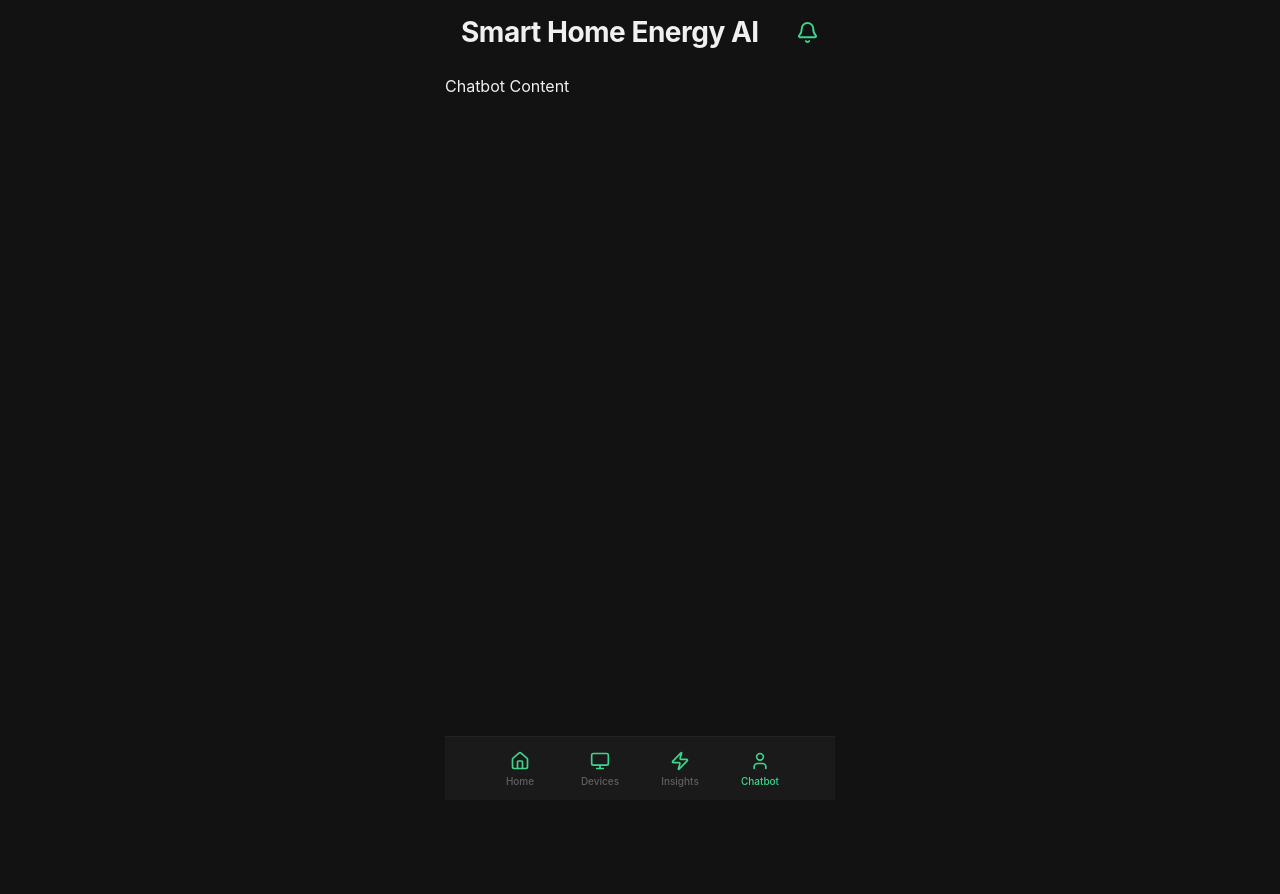
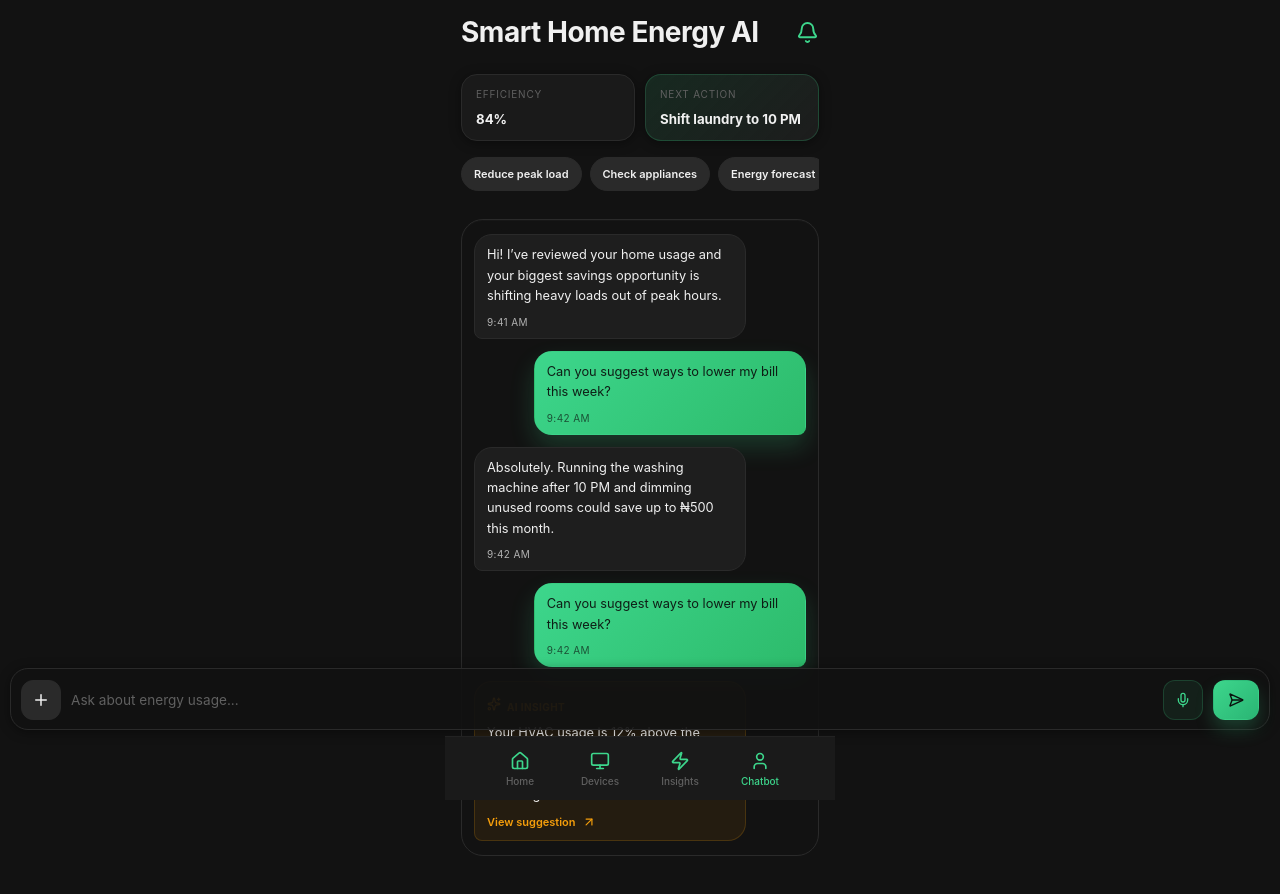
Before and after one commit to itxjoshy/smart-home-energy-ai, a React (Vite) app in the folder smart-home-energy-app-fyp/: page / in a window 1280 px wide. Both pictures are taken after a click on the button "Chatbot". Shown: the top 894 px of the page. Before the commit the page ends 864 px from the top, so only its background shows below. Built offline with nearby package versions, Linux system fonts and the light colour scheme.

Commit message:
chatbot ui design

```diff
--- a/smart-home-energy-app-fyp/src/App.jsx
+++ b/smart-home-energy-app-fyp/src/App.jsx
@@ -2,6 +2,7 @@ import React, { useState } from "react";
 import { Home, Monitor, Zap, BarChart2, User, Bell } from "lucide-react";
 import Dashboard from "./components/Dashboard/Dashboard";
 import DeviceList from "./components/DeviceList/DeviceList";
+import Chatbot from "./components/Chatbot/Chatbot";
 
 function App() {
   const [activeTab, setActiveTab] = useState("home");
@@ -15,7 +16,7 @@ function App() {
       {activeTab === "home" && <Dashboard />}
       {activeTab === "devices" && <DeviceList />}
       {activeTab === "insights" && <div>Insights Content</div>}
-      {activeTab === "chatbot" && <div>Chatbot Content</div>}
+      {activeTab === "chatbot" && <Chatbot />}
       <nav className="bottom-nav">
         <button
           className={`nav-item ${activeTab === "home" ? "active" : ""}`}
--- /dev/null
+++ b/smart-home-energy-app-fyp/src/components/Chatbot/Chatbot.jsx
@@ -0,0 +1,127 @@
+import React from "react";
+import {
+  ArrowUpRight,
+  Bot,
+  Mic,
+  Plus,
+  SendHorizonal,
+  Sparkles,
+} from "lucide-react";
+import "./chatbot.css";
+
+const quickActions = [
+  "Reduce peak load",
+  "Check appliances",
+  "Energy forecast",
+];
+
+const messages = [
+  {
+    id: 1,
+    sender: "assistant",
+    text: "Hi! I’ve reviewed your home usage and your biggest savings opportunity is shifting heavy loads out of peak hours.",
+    time: "9:41 AM",
+  },
+  {
+    id: 2,
+    sender: "user",
+    text: "Can you suggest ways to lower my bill this week?",
+    time: "9:42 AM",
+  },
+  {
+    id: 3,
+    sender: "assistant",
+    text: "Absolutely. Running the washing machine after 10 PM and dimming unused rooms could save up to ₦500 this month.",
+    time: "9:42 AM",
+  },
+  {
+    id: 4,
+    sender: "user",
+    text: "Can you suggest ways to lower my bill this week?",
+    time: "9:42 AM",
+  },
+];
+
+function Chatbot() {
+  return (
+    <section className="chatbot-panel">
+      <div className="chatbot-summary">
+        <div className="summary-card">
+          <span className="summary-label">Efficiency</span>
+          <strong>84%</strong>
+        </div>
+        <div className="summary-card accent">
+          <span className="summary-label">Next action</span>
+          <strong>Shift laundry to 10 PM</strong>
+        </div>
+      </div>
+
+      <div className="chatbot-quick-actions">
+        {quickActions.map((action, index) => (
+          <button key={index} className="quick-action" type="button">
+            {action}
+          </button>
+        ))}
+      </div>
+
+      <div className="chatbot-body">
+        {messages.map((message) => (
+          <div
+            key={message.id}
+            className={`chat-message ${message.sender === "user" ? "user" : "assistant"}`}
+          >
+            <div className="message-bubble">
+              <p>{message.text}</p>
+              <span>{message.time}</span>
+            </div>
+          </div>
+        ))}
+
+        <div className="chat-message assistant insight-message">
+          <div className="message-bubble insight-bubble">
+            <div className="insight-header">
+              <Sparkles size={14} />
+              <span>AI insight</span>
+            </div>
+            <p>
+              Your HVAC usage is 12% above the weekly average. A 2° thermostat
+              adjustment can cut cost without affecting comfort.
+            </p>
+            <button type="button" className="insight-link">
+              View suggestion
+              <ArrowUpRight size={14} />
+            </button>
+          </div>
+        </div>
+      </div>
+
+      <div className="chatbot-composer">
+        <button className="composer-icon" type="button" aria-label="Add item">
+          <Plus size={18} />
+        </button>
+
+        <div className="composer-input-wrap">
+          <input
+            type="text"
+            placeholder="Ask about energy usage..."
+            aria-label="Chat input"
+          />
+        </div>
+
+        <button
+          className="composer-icon alt"
+          type="button"
+          aria-label="Voice input"
+        >
+          <Mic size={16} />
+        </button>
+
+        <button className="send-button" type="button" aria-label="Send message">
+          <SendHorizonal size={16} />
+        </button>
+      </div>
+    </section>
+  );
+}
+
+export default Chatbot;
--- /dev/null
+++ b/smart-home-energy-app-fyp/src/components/Chatbot/chatbot.css
@@ -0,0 +1,255 @@
+.chatbot-panel {
+  padding: 0 var(--space-md) 0;
+  height: max-content;
+}
+#root:has(.chatbot-panel) {
+  min-height: max-content;
+  position: relative;
+}
+.chatbot-kicker {
+  font-size: 10px;
+  letter-spacing: 0.12em;
+  text-transform: uppercase;
+  color: var(--text-tertiary);
+  margin-bottom: 2px;
+}
+
+.chatbot-header h2 {
+  font-size: 1.15rem;
+}
+
+.chatbot-summary {
+  display: grid;
+  grid-template-columns: repeat(2, minmax(0, 1fr));
+  gap: 10px;
+  margin-bottom: var(--space-md);
+}
+
+.summary-card {
+  background: rgba(30, 30, 30, 0.75);
+  border: 1px solid var(--border);
+  border-radius: var(--radius-lg);
+  padding: 12px 14px;
+  box-shadow: var(--shadow-card);
+}
+
+.summary-card.accent {
+  background: linear-gradient(
+    135deg,
+    rgba(61, 214, 140, 0.12),
+    rgba(30, 30, 30, 0.9)
+  );
+  border-color: rgba(61, 214, 140, 0.2);
+}
+
+.summary-label {
+  display: block;
+  font-size: 10px;
+  text-transform: uppercase;
+  letter-spacing: 0.08em;
+  color: var(--text-tertiary);
+  margin-bottom: 8px;
+}
+
+.summary-card strong {
+  display: block;
+  font-size: 0.83rem;
+  line-height: 1.4;
+  color: var(--text-primary);
+}
+
+.chatbot-quick-actions {
+  display: flex;
+  gap: 8px;
+  overflow-x: auto;
+  padding-bottom: 12px;
+  margin-bottom: var(--space-md);
+  scrollbar-width: none;
+}
+
+.chatbot-quick-actions::-webkit-scrollbar {
+  display: none;
+}
+
+.quick-action {
+  white-space: nowrap;
+  background: var(--bg-elevated);
+  color: var(--text-primary);
+  border: 1px solid var(--border);
+  border-radius: var(--radius-full);
+  padding: 9px 12px;
+  font-size: 11px;
+  font-weight: 600;
+}
+
+.chatbot-body {
+  display: flex;
+  flex-direction: column;
+  gap: 12px;
+  min-height: 330px;
+  margin-bottom: 60px;
+  overflow-y: auto;
+  background: rgba(18, 18, 18, 0.9);
+  border: 1px solid var(--border);
+  border-radius: 22px;
+  padding: 14px 12px;
+  box-shadow: inset 0 1px 0 rgba(255, 255, 255, 0.02);
+}
+
+.chat-message {
+  display: flex;
+}
+
+.chat-message.user {
+  justify-content: flex-end;
+}
+
+.message-bubble {
+  max-width: 82%;
+  border-radius: 18px;
+  padding: 10px 12px 8px;
+  border: 1px solid transparent;
+}
+
+.chat-message.assistant .message-bubble {
+  background: var(--bg-card);
+  border-color: var(--border);
+  border-bottom-left-radius: 8px;
+}
+
+.chat-message.user .message-bubble {
+  background: linear-gradient(135deg, #3dd68c, #2dbb6b);
+  border-bottom-right-radius: 8px;
+  box-shadow: 0 12px 24px rgba(61, 214, 140, 0.2);
+}
+
+.message-bubble p {
+  margin: 0;
+  color: inherit;
+  font-size: 0.8rem;
+  line-height: 1.6;
+}
+
+.message-bubble span {
+  display: block;
+  margin-top: 8px;
+  font-size: 10px;
+  letter-spacing: 0.04em;
+  opacity: 0.7;
+}
+
+.chat-message.user .message-bubble p,
+.chat-message.user .message-bubble span {
+  color: rgba(10, 10, 10, 0.9);
+}
+
+.insight-message {
+  margin-top: 2px;
+}
+
+.insight-bubble {
+  background: rgba(245, 158, 11, 0.08) !important;
+  border-color: rgba(245, 158, 11, 0.18) !important;
+}
+
+.insight-header {
+  display: inline-flex;
+  align-items: center;
+  gap: 6px;
+  margin-bottom: 8px;
+  color: var(--warning);
+  font-size: 10px;
+  font-weight: 700;
+  letter-spacing: 0.08em;
+  text-transform: uppercase;
+}
+
+.insight-link {
+  display: inline-flex;
+  align-items: center;
+  gap: 6px;
+  margin-top: 10px;
+  border: none;
+  background: transparent;
+  color: var(--warning);
+  padding: 0;
+  font-size: 11px;
+  font-weight: 600;
+}
+
+.chatbot-composer {
+  position: fixed;
+  bottom: 10px;
+  display: grid;
+  grid-template-columns: 40px minmax(0, 1fr) 40px 46px;
+  gap: 10px;
+  align-items: center;
+  padding: 10px 10px 8px;
+  background: rgba(18, 18, 18, 0.92);
+  border: 1px solid var(--border);
+  border-radius: 18px;
+  box-shadow: var(--shadow-card);
+  right: 10px;
+  left: 10px;
+  bottom: 70px;
+}
+
+.composer-icon,
+.send-button {
+  width: 40px;
+  height: 40px;
+  border-radius: 12px;
+  display: grid;
+  place-items: center;
+  background: var(--bg-elevated);
+  border: 1px solid var(--border);
+  color: var(--text-primary);
+}
+
+.composer-icon.alt {
+  background: rgba(61, 214, 140, 0.08);
+  color: var(--accent);
+  border-color: rgba(61, 214, 140, 0.18);
+}
+
+.send-button {
+  width: 46px;
+  background: linear-gradient(135deg, #3dd68c, #2ab574);
+  color: #09110d;
+  border-color: transparent;
+  box-shadow: 0 10px 18px rgba(61, 214, 140, 0.22);
+}
+
+.composer-input-wrap {
+  min-width: 0;
+}
+
+.chatbot-composer input {
+  background: transparent;
+  border: none;
+  border-radius: 0;
+  padding: 0;
+  height: 42px;
+  color: var(--text-primary);
+  font-size: 0.85rem;
+}
+
+.chatbot-composer input:focus {
+  border: none;
+  box-shadow: none;
+}
+
+@media (max-width: 360px) {
+  .chatbot-summary {
+    grid-template-columns: 1fr;
+  }
+
+  .chatbot-header {
+    align-items: flex-start;
+    gap: 10px;
+  }
+
+  .chatbot-header h2 {
+    font-size: 1rem;
+  }
+}
--- a/smart-home-energy-app-fyp/src/index.css
+++ b/smart-home-energy-app-fyp/src/index.css
@@ -83,7 +83,9 @@ body {
   position: relative;
   overflow-x: hidden;
 }
-
+body {
+  width: 100%;
+}
 h1 {
   font-size: 28px;
   font-weight: 700;
```
